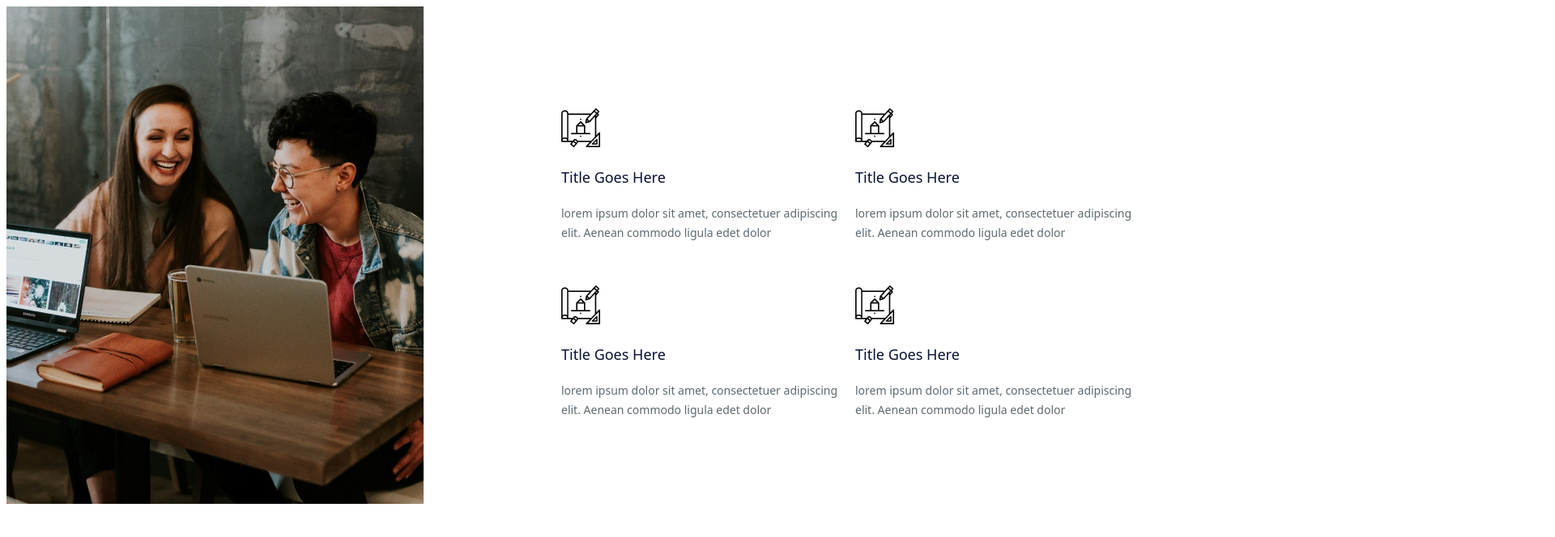
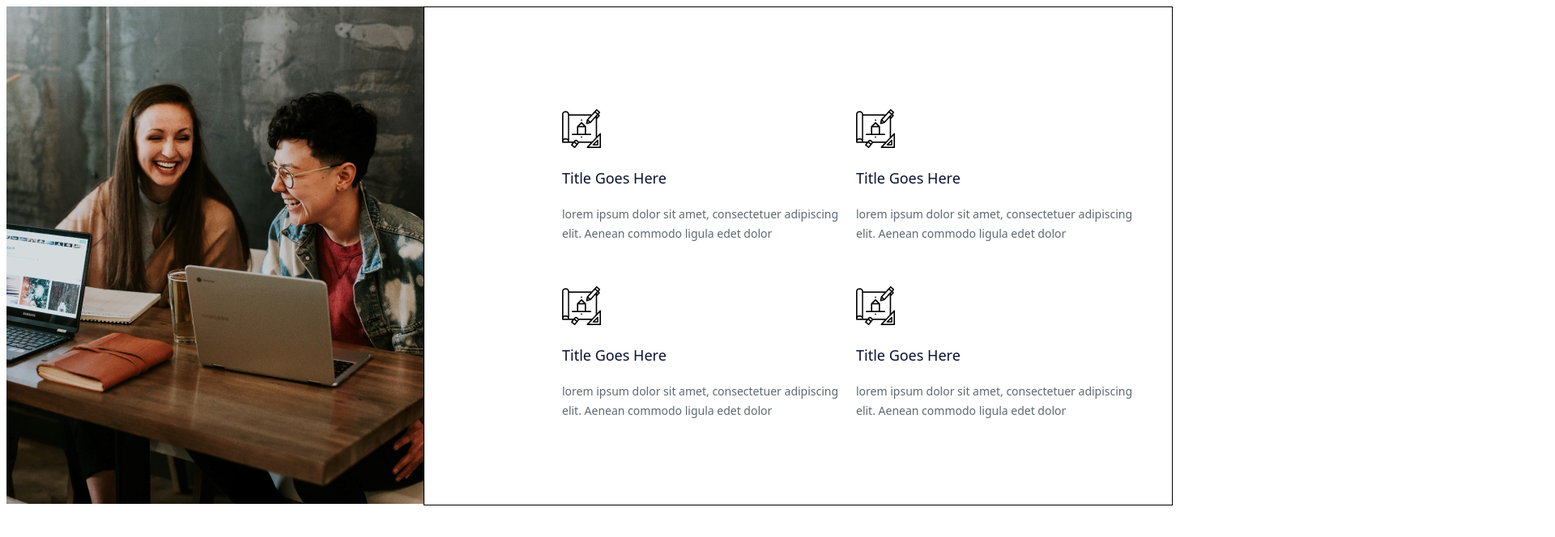
Before and after one commit to Okwunka/Web-Dev-Tutorial, a plain HTML site: page project.html in a window 1280 px wide. Shown: the top 664 px of the page at 81% size, 1920 px wide, since content can reach past the window. Drawn offline with Linux system fonts and the light colour scheme.

Commit message:
first project

```diff
--- a/project.css
+++ b/project.css
@@ -1,5 +1,5 @@
 div{
-    width: 400px;
+    width: 1440px;
     height: 615px;
 }
 div .title{
@@ -19,13 +19,13 @@ div .content{
     margin: 0px;
 }
 
-.wrapper1{
+.wrapper{
     display: flex;
     flex-direction: row;
 }
-.wrapper{
-    width: 100vw;
+.design{
     display: flex;
+    border: 1px solid black;
 
     position: relative;
 }
--- a/project.html
+++ b/project.html
@@ -6,10 +6,10 @@
     </head>
 
     <body>
-        <div class="wrapper1">
+        <div class="wrapper">
             <img src="./project image.png">
 
-            <div class="wrapper">
+            <div class="design">
 
                 <div class="one">
                 <img src="./project Icon.png">
```
